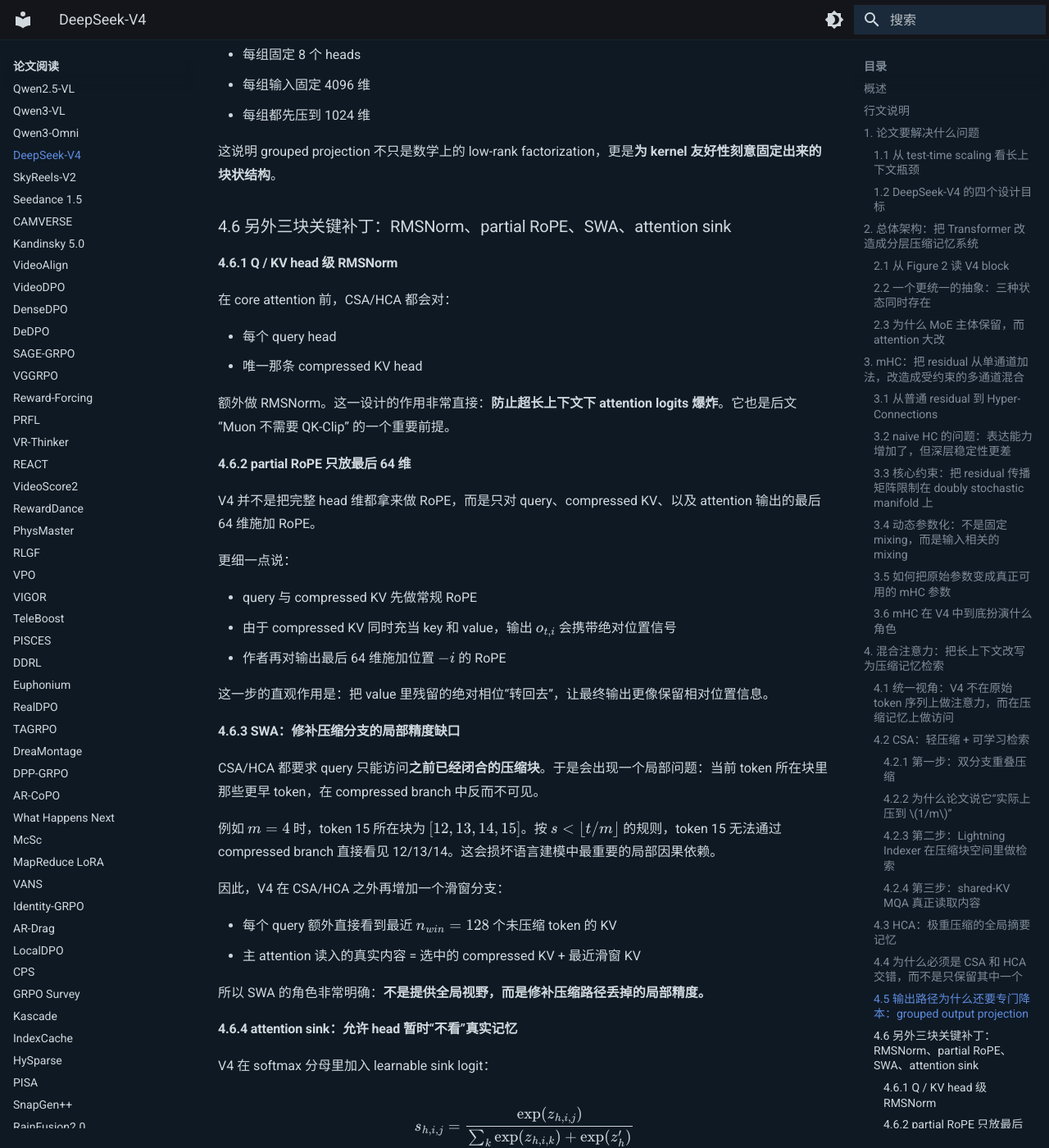
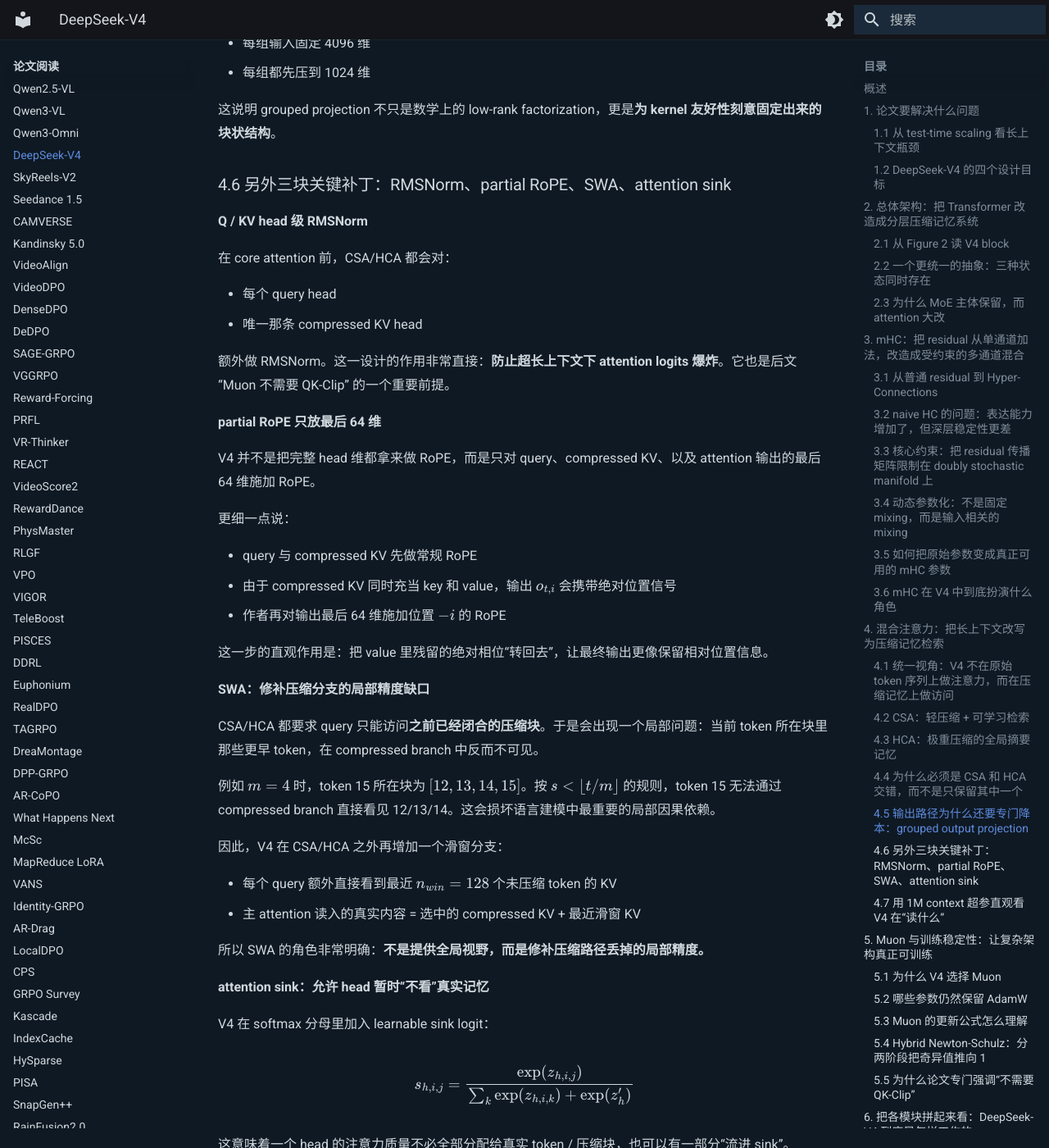
Before and after one commit to YouHuang67/paper-code-notes, an MkDocs documentation site: the page built from docs/paper_reading/deepseek_v4.md, in a window 1280 px wide and 1400 px high, scrolled down 13751 px. Shown: the whole window at 82% size. Built offline with MkDocs 1.6.1 and Material for MkDocs 9.7.7, drawn with Linux system fonts in a browser that asks for light colours; some of the changed text lies outside the part shown.

Commit message:
fix: simplify deepseek v4 toc

```diff
--- a/docs/paper_reading/deepseek_v4.md
+++ b/docs/paper_reading/deepseek_v4.md
@@ -31,7 +31,7 @@
 
 如果用一句话概括本文的技术主线：**DeepSeek-V4 不是单纯做 sparse attention，而是把 Transformer 从“逐 token 全量交互”改造成“多时间尺度的压缩记忆访问系统”。**
 
-## 行文说明
+**行文说明**
 
 为了控制详略，本文采用“**正文讲总体概念与数学建模，附录承接工程细节与配置补充**”的组织方式。
 
@@ -313,7 +313,7 @@
 
 ### 4.2 CSA：轻压缩 + 可学习检索
 
-#### 4.2.1 第一步：双分支重叠压缩
+**第一步：双分支重叠压缩**
 
 设输入隐藏状态为 $H \in \mathbb{R}^{n \times d}$。CSA 先产生两组 KV 分支和两组压缩权重：
 
@@ -353,7 +353,7 @@
 
 因此，相邻压缩块不是彼此独立，而是带有跨块连续性。
 
-#### 4.2.2 为什么论文说它“实际上压到 $1/m$”
+**为什么论文说它“实际上压到 $1/m$”**
 
 第一次看公式时很容易误以为，每个压缩块用了 $2m$ 个位置，是不是总块数也要翻倍。不是。
 
@@ -364,7 +364,7 @@
 
 所以“长度压缩到 $1/m$”与“每个块有更柔和的边界”并不冲突。
 
-#### 4.2.3 第二步：Lightning Indexer 在压缩块空间里做检索
+**第二步：Lightning Indexer 在压缩块空间里做检索**
 
 得到 compressed KV 后，CSA 不直接在全部压缩块上做主 attention，而是先做 sparse selection。
 
@@ -410,7 +410,7 @@
 - 只把少量最相关的压缩块送入主 attention
 - 因此真正昂贵的 attention 计算对象，从“全部历史 token”变成“少量相关压缩块”
 
-#### 4.2.4 第三步：shared-KV MQA 真正读取内容
+**第三步：shared-KV MQA 真正读取内容**
 
 检索解决的是“去哪里找”，而不是“如何读出内容”。主 attention 仍要执行。
 
@@ -513,7 +513,7 @@
 
 ### 4.6 另外三块关键补丁：RMSNorm、partial RoPE、SWA、attention sink
 
-#### 4.6.1 Q / KV head 级 RMSNorm
+**Q / KV head 级 RMSNorm**
 
 在 core attention 前，CSA/HCA 都会对：
 
@@ -522,7 +522,7 @@
 
 额外做 RMSNorm。这一设计的作用非常直接：**防止超长上下文下 attention logits 爆炸**。它也是后文 “Muon 不需要 QK-Clip” 的一个重要前提。
 
-#### 4.6.2 partial RoPE 只放最后 64 维
+**partial RoPE 只放最后 64 维**
 
 V4 并不是把完整 head 维都拿来做 RoPE，而是只对 query、compressed KV、以及 attention 输出的最后 64 维施加 RoPE。
 
@@ -534,7 +534,7 @@
 
 这一步的直观作用是：把 value 里残留的绝对相位“转回去”，让最终输出更像保留相对位置信息。
 
-#### 4.6.3 SWA：修补压缩分支的局部精度缺口
+**SWA：修补压缩分支的局部精度缺口**
 
 CSA/HCA 都要求 query 只能访问**之前已经闭合的压缩块**。于是会出现一个局部问题：当前 token 所在块里那些更早 token，在 compressed branch 中反而不可见。
 
@@ -547,7 +547,7 @@
 
 所以 SWA 的角色非常明确：**不是提供全局视野，而是修补压缩路径丢掉的局部精度。**
 
-#### 4.6.4 attention sink：允许 head 暂时“不看”真实记忆
+**attention sink：允许 head 暂时“不看”真实记忆**
 
 V4 在 softmax 分母里加入 learnable sink logit：
 
@@ -723,7 +723,10 @@
 
 ---
 
-## 附录 A：主要符号表 {#appendix-a-symbols}
+## 附录
+
+<span id="appendix-a-symbols"></span>
+**附录 A：主要符号表**
 
 下面只列正文中最常用的核心符号；与系统实现强相关的变量放在相应附录节里解释。
 
@@ -748,9 +751,10 @@
 
 正文中涉及这些符号的核心讨论分别见[第 3 节](#sec-3-mhc)与[第 4 节](#sec-4-hybrid-attn)。
 
-## 附录 B：模型配置与参数规模 {#appendix-b-configs}
+<span id="appendix-b-configs"></span>
+**附录 B：模型配置与参数规模**
 
-### B.1 DeepSeek-V4-Flash
+**B.1 DeepSeek-V4-Flash**
 
 - 层数：43
 - hidden dim：4096
@@ -783,7 +787,7 @@
   - $n_{hc}=4$
   - Sinkhorn 迭代 20 次
 
-### B.2 DeepSeek-V4-Pro
+**B.2 DeepSeek-V4-Pro**
 
 - 层数：61
 - hidden dim：7168
@@ -816,7 +820,7 @@
   - $n_{hc}=4$
   - Sinkhorn 迭代 20 次
 
-### B.3 从这些超参能读出的设计信号
+**B.3 从这些超参能读出的设计信号**
 
 - Flash 与 Pro 共享同一套长上下文记忆机制：$m=4$、$m'=128$、$n_{win}=128$ 完全一致
 - Pro 相比 Flash 主要增强的是：
@@ -827,9 +831,10 @@
 - attention 容量主要通过增加 head 数和层数来扩张，而不是继续抬高单 head 宽度
 - 激活专家数始终固定为 6，说明扩容主要靠专家池变大，而不是让每个 token 同时访问更多 experts
 
-## 附录 C：预训练与稳定性细节 {#appendix-c-training}
+<span id="appendix-c-training"></span>
+**附录 C：预训练与稳定性细节**
 
-### C.1 数据构建
+**C.1 数据构建**
 
 V4 在 V3 预训练数据之上继续扩展和清洗，重点包括：
 
@@ -845,7 +850,7 @@
 - 保留 token-splitting 与 FIM
 - 采用 sample-level attention masking
 
-### C.2 训练配置：Flash
+**C.2 训练配置：Flash**
 
 - 训练 token：32T
 - 最大 batch：75.5M tokens
@@ -867,7 +872,7 @@
 - 从 64K 开始引入 sparse attention
 - 先短暂 warmup lightning indexer，再长期 sparse training
 
-### C.3 训练配置：Pro
+**C.3 训练配置：Pro**
 
 - 训练 token：33T
 - 最大 batch：94.4M tokens
@@ -878,7 +883,7 @@
 - 序列长度：4K → 16K → 64K → 1M
 - dense attention warmup 阶段比 Flash 更长
 
-### C.4 共同训练细节
+**C.4 共同训练细节**
 
 - auxiliary-loss-free load balancing 的 bias update speed = 0.001
 - sequence-wise balance loss 权重 = 0.0001
@@ -886,13 +891,13 @@
   - 大部分训练阶段为 0.3
   - 学习率衰减开始后降到 0.1
 
-### C.5 训练稳定性：为什么还需要额外技巧
+**C.5 训练稳定性：为什么还需要额外技巧**
 
 论文明确说，trillion-parameter MoE 的训练里遇到过显著 loss spike，且异常与 MoE outlier 高度相关，routing 机制会放大这种问题。
 
 因此在 mHC + RMSNorm + Muon 之外，又引入两条实用稳定化策略。
 
-### C.6 Anticipatory Routing
+**C.6 Anticipatory Routing**
 
 核心思想：**在 step $t$，feature 用当前参数 $\theta_t$ 计算，但 routing index 用历史参数 $\theta_{t-\Delta t}$ 计算。**
 
@@ -908,18 +913,19 @@
 - 额外墙钟开销约 20%
 - 但系统只在检测到 loss spike 时短暂启用，之后再恢复普通训练，因此总体额外成本较小
 
-### C.7 SwiGLU Clamping
+**C.7 SwiGLU Clamping**
 
 - linear 分支 clamp 到 [-10, 10]
 - gate 分支只截上界 10
 
 这是一个看似简单但很有力的 outlier 抑制手段。论文强调，它能显著提升稳定性而不明显伤性能。
 
-## 附录 D：系统与基础设施细节 {#appendix-d-systems}
+<span id="appendix-d-systems"></span>
+**附录 D：系统与基础设施细节**
 
 这一附录服务于正文[第 4 节](#sec-4-hybrid-attn)与[第 6 节](#sec-6-synthesis)：V4 的模型收益只有在系统层被兑现，才真正成立。
 
-### D.1 Expert Parallel：细粒度通信-计算重叠
+**D.1 Expert Parallel：细粒度通信-计算重叠**
 
 V4 把一个 MoE 层拆成四段：
 
@@ -941,7 +947,7 @@
 
 该 mega-kernel 以 `MegaMoE` 名义开源进 DeepGEMM。
 
-### D.2 TileLang：让复杂 kernel 变得可快速迭代
+**D.2 TileLang：让复杂 kernel 变得可快速迭代**
 
 论文强调 TileLang 的三类价值：
 
@@ -951,7 +957,7 @@
 
 对 V4 来说，TileLang 的意义不是“写 kernel 更方便”，而是 **CSA/HCA/mHC/FP4/可复现实验** 这些复杂算子都能被快速迭代。
 
-### D.3 Batch-Invariant 与 Deterministic Kernel
+**D.3 Batch-Invariant 与 Deterministic Kernel**
 
 V4 非常强调可复现性。
 
@@ -966,7 +972,7 @@
 - MoE backward：用 token order 预处理与 buffer 隔离固定写入顺序
 - mHC 的小维 GEMM：split-k 结果先分开，再单独确定性 reduce
 
-### D.4 FP4 QAT
+**D.4 FP4 QAT**
 
 V4 在后训练阶段引入 QAT，并对两类对象做 FP4：
 
@@ -987,7 +993,7 @@
 
 在 rollout / inference 时则直接使用“真实 FP4 权重”，从而保证采样行为与部署一致。
 
-### D.5 训练框架：Muon 的 ZeRO 兼容、mHC 重算、contextual parallelism
+**D.5 训练框架：Muon 的 ZeRO 兼容、mHC 重算、contextual parallelism**
 
 **Muon + ZeRO**
 
@@ -1014,7 +1020,7 @@
 
 这套设计本质上是让“跨 rank 的压缩边界”也被系统层显式建模，而不是隐式交给通用 context parallel。
 
-### D.6 推理框架：异构 KV cache 结构
+**D.6 推理框架：异构 KV cache 结构**
 
 V4 的 KV cache 管理非常关键，因为存在多类异构状态：
 
@@ -1030,7 +1036,7 @@
 
 这样做的原因是：PagedAttention 之类的统一假设不再适用，V4 的不同层具有不同 cache policy 与对齐需求。
 
-### D.7 磁盘 KV cache 与共享前缀复用
+**D.7 磁盘 KV cache 与共享前缀复用**
 
 对于共享前缀请求：
 
@@ -1045,9 +1051,10 @@
 
 这三者本质上是在存储空间、I/O 压力与计算冗余之间做折中。
 
-## 附录 E：后训练与 agent 化能力 {#appendix-e-posttraining}
+<span id="appendix-e-posttraining"></span>
+**附录 E：后训练与 agent 化能力**
 
-### E.1 两阶段后训练范式
+**E.1 两阶段后训练范式**
 
 V4 的 post-training 主线是：
 
@@ -1056,7 +1063,7 @@
 
 相对 V3.2，一个关键变化是：**mixed RL 阶段被完全替换成 On-Policy Distillation (OPD)**。
 
-### E.2 三种 reasoning effort mode
+**E.2 三种 reasoning effort mode**
 
 V4-Pro 与 V4-Flash 都支持三档推理强度：
 
@@ -1072,7 +1079,7 @@
 
 一起作为一个 mode 来训练和评测。
 
-### E.3 Generative Reward Model (GRM)
+**E.3 Generative Reward Model (GRM)**
 
 对 hard-to-verify tasks，V4 不再依赖传统 scalar reward model，而是让模型本身承担评价者角色：
 
@@ -1082,7 +1089,7 @@
 
 这样做的好处是：模型的内在推理能力直接参与评分过程，评价更稳健，且对大规模人标的依赖更低。
 
-### E.4 Tool schema、interleaved thinking 与 Quick Instruction
+**E.4 Tool schema、interleaved thinking 与 Quick Instruction**
 
 **Tool schema**
 
@@ -1107,7 +1114,7 @@
 
 这些任务可直接复用已有 KV cache，避免额外 prefill。
 
-### E.5 OPD 的目标函数
+**E.5 OPD 的目标函数**
 
 设 teacher 集合为 $\{\pi_{E_1}, \dots, \pi_{E_N}\}$，V4 的 OPD 目标为：
 
@@ -1122,7 +1129,7 @@
 
 论文强调，full-vocabulary OPD 的梯度更稳、知识保留更完整。
 
-### E.6 RL / OPD 基础设施
+**E.6 RL / OPD 基础设施**
 
 为了让 million-token RL 与 full-vocabulary OPD 真能跑起来，论文配了一整套基础设施：
 
@@ -1135,9 +1142,10 @@
 
 这说明在 V4 里，agent 能力不是 post-hoc 外接出来的，而是从后训练基础设施层面被当成一等公民来设计。
 
-## 附录 F：评测补充 {#appendix-f-eval}
+<span id="appendix-f-eval"></span>
+**附录 F：评测补充**
 
-### F.1 Base model 的代表性结果
+**F.1 Base model 的代表性结果**
 
 下面只保留最能说明 V4 架构价值的几项 base 结果：
 
@@ -1155,7 +1163,7 @@
 - Pro 则进一步在知识、代码、长上下文上明显拉开差距
 - 这说明“压缩记忆 + 更稳训练”并不只是节省成本，而是换来了更强 base capability
 
-### F.2 Post-trained model 的关键对比
+**F.2 Post-trained model 的关键对比**
 
 保留最有代表性的几项结果：
 
@@ -1176,7 +1184,7 @@
 - 1M context 能力强于 Gemini-3.1-Pro，但仍弱于 Opus-4.6
 - agent 能力很强，但离最强闭源 coding/tool agent 还有一小段距离
 
-### F.3 系列内部不同 reasoning mode 的趋势
+**F.3 系列内部不同 reasoning mode 的趋势**
 
 V4-Flash / V4-Pro 的 Non-think、High、Max 三档结果显示：
 
@@ -1184,7 +1192,7 @@
 - Flash 在知识量上弱于 Pro，但在高推理预算下，很多 reasoning 任务能接近 Pro
 - Max mode 在 hardest tasks 上普遍优于 High mode，说明更长 context + 更低 length penalty 的 RL 是有效的
 
-### F.4 真实任务
+**F.4 真实任务**
 
 论文还专门给了内部真实任务评测：
 
@@ -1195,11 +1203,12 @@
 
 这进一步证明 V4 的价值不只是 benchmark 提分，而是长链工作流中的综合表现提升。
 
-## 附录 G：后续代码解析路线图 {#appendix-g-code-roadmap}
+<span id="appendix-g-code-roadmap"></span>
+**附录 G：后续代码解析路线图**
 
 既然后面还会继续展开代码解析，我建议直接按“数学对象 → 内存布局 → kernel 实现”的路径去拆。
 
-### G.1 最优先的 5 个实现热点
+**G.1 最优先的 5 个实现热点**
 
 1. **mHC 的 pre/post mixing kernel**
    - 动态参数 $A/B/C$ 在哪里生成
@@ -1221,7 +1230,7 @@
    - 这是否直接决定了 kernel tile 形状
    - Flash/Pro 只是组数不同，单组实现是否完全复用
 
-### G.2 推荐代码解析顺序
+**G.2 推荐代码解析顺序**
 
 - 第一步：mHC
 - 第二步：CSA compressor
```
